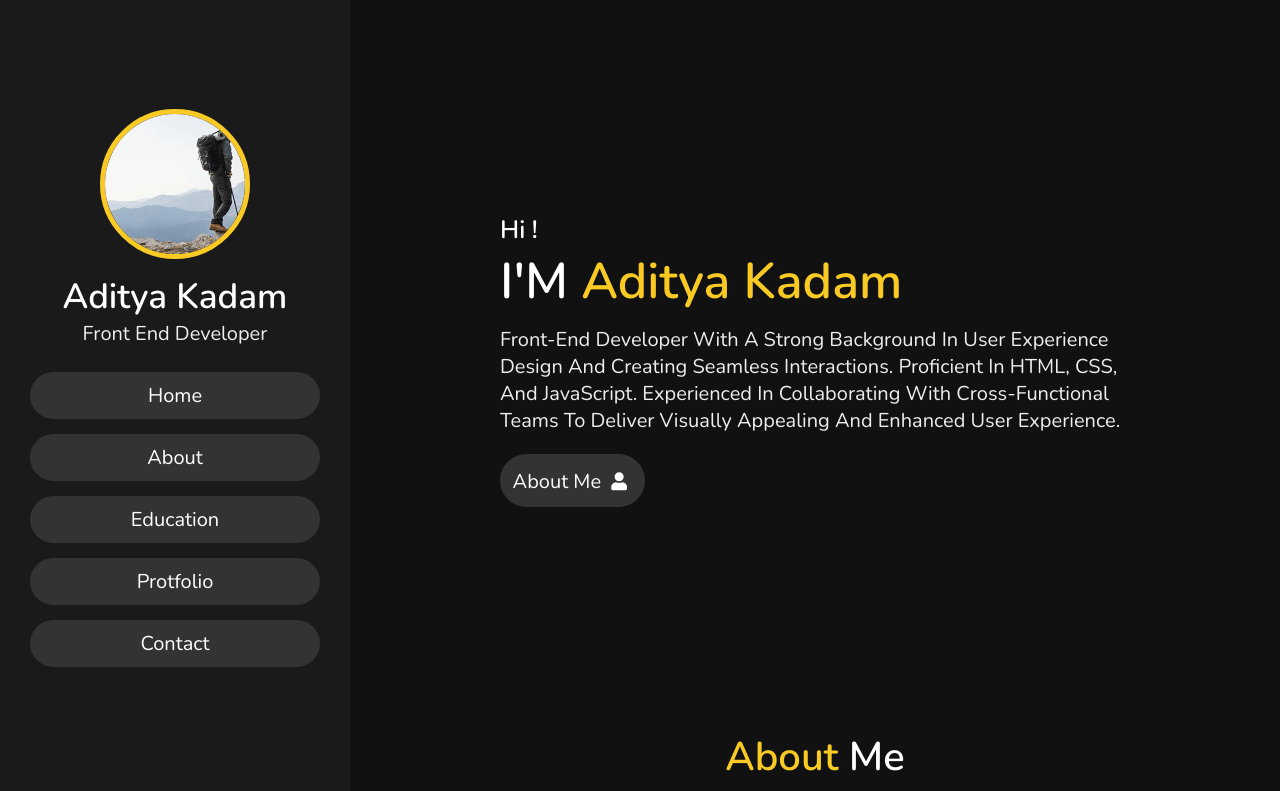
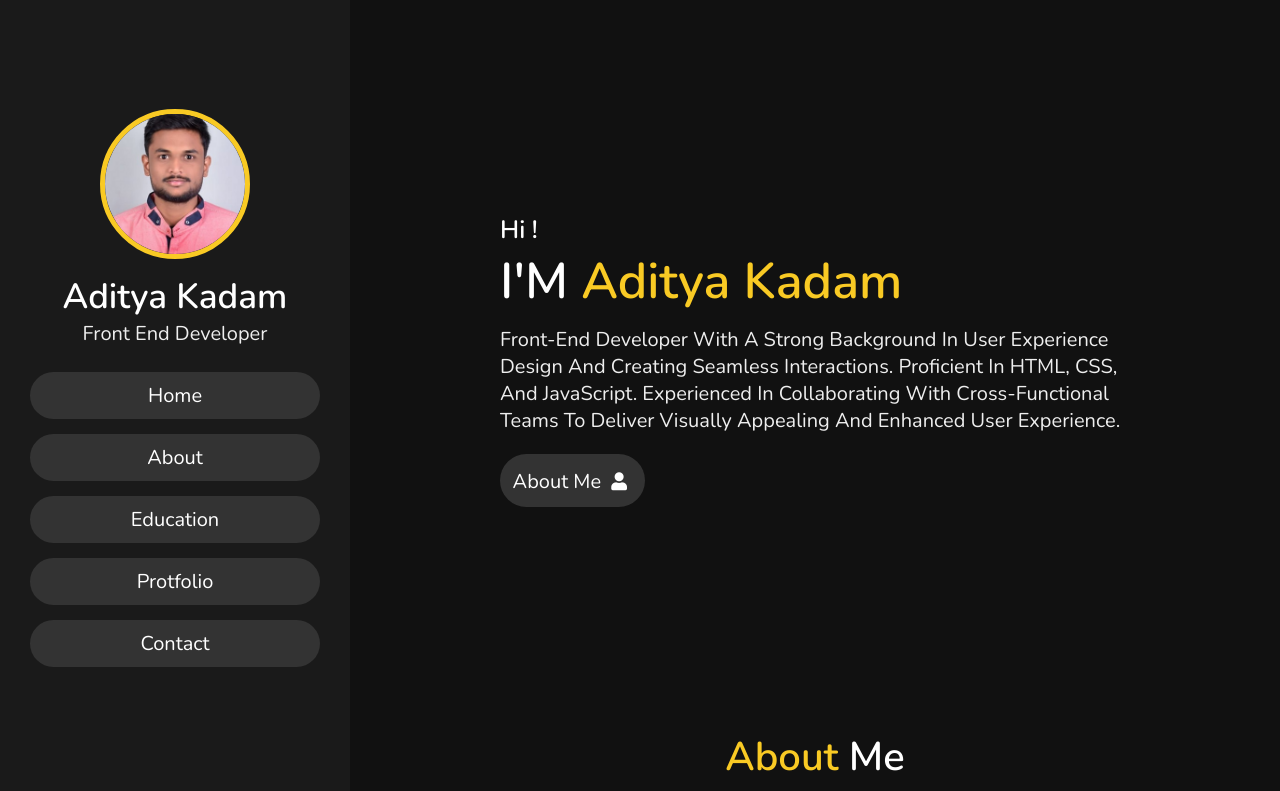
Before and after one commit to Adityakadam007/portfolio, a plain HTML site: page index.html in a window 1280 px wide. Shown: the top 791 px of the page. Drawn offline with nearby package versions, Linux system fonts and the light colour scheme; a script that the page names is missing.

Commit message:
Update index.html

```diff
--- a/index.html
+++ b/index.html
@@ -19,7 +19,7 @@
     <header>
 
         <div class="user">
-            <img src="/img/6365918.png">
+            <img src="/img/akk.jpg">
             <h3 class="name">Aditya Kadam</h3>
             <p class="post">Front End Developer</p>
         </div>
```
